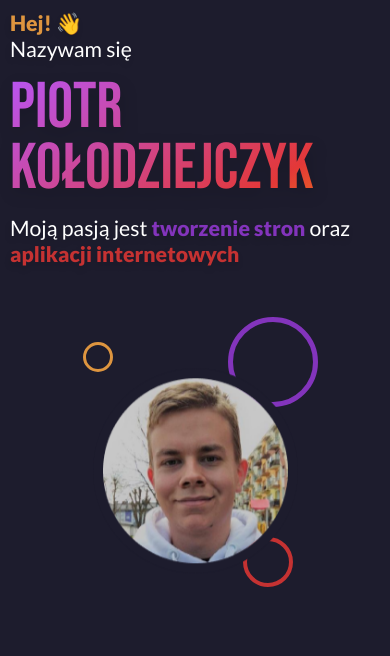
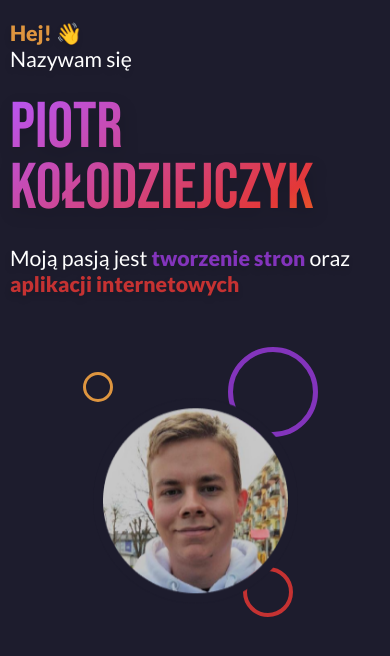
Before and after one commit to Piotrko64/Piotr_Kolodziejczyk_Portfolio, a Next.js app: page / in a window 390 px wide. Shown: the top 656 px of the page. Built offline with nearby package versions, Linux system fonts and the light colour scheme.

Commit message:
change margin for mobile version

```diff
--- a/src/components/homePage/mainHomeComponents/mainHomeComponent.module.css
+++ b/src/components/homePage/mainHomeComponents/mainHomeComponent.module.css
@@ -50,6 +50,6 @@
     .marginMain {
         margin-left: 10px;
         margin-right: 10px;
-        margin-top: 10px;
+        margin-top: 20px;
     }
 }
--- a/src/components/homePage/mainHomeComponents/subComponents/whoIAm/colorfulName/colorFulName.module.css
+++ b/src/components/homePage/mainHomeComponents/subComponents/whoIAm/colorfulName/colorFulName.module.css
@@ -45,14 +45,14 @@
 }
 @media (max-width: 760px) {
     .name {
-        margin: 20px 0;
+        margin: 30px 0;
         font-size: 4.2rem;
     }
 }
 @media (max-width: 420px) {
     .name {
         line-height: 0.95;
-        margin: 15px 0;
+        margin: 25px 0;
         font-size: 3.8rem;
     }
 }
```
